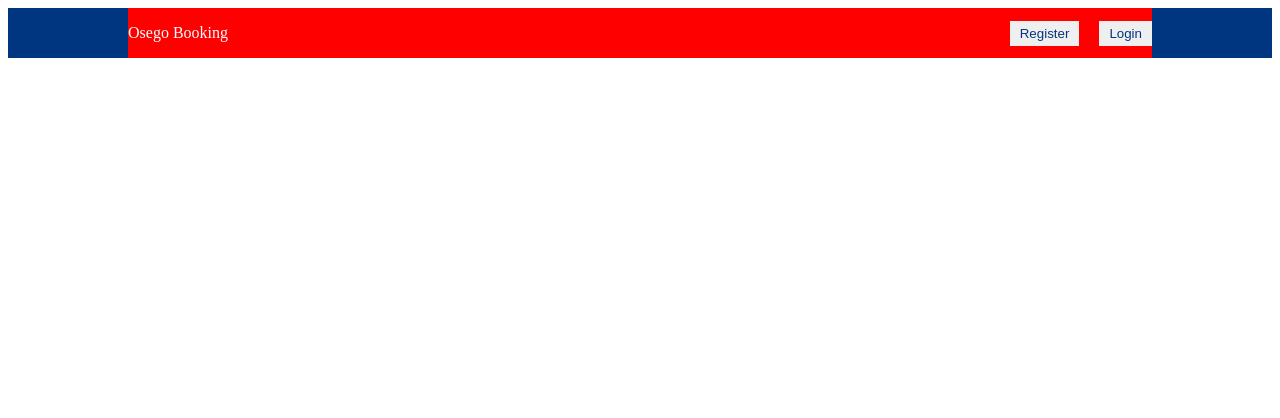
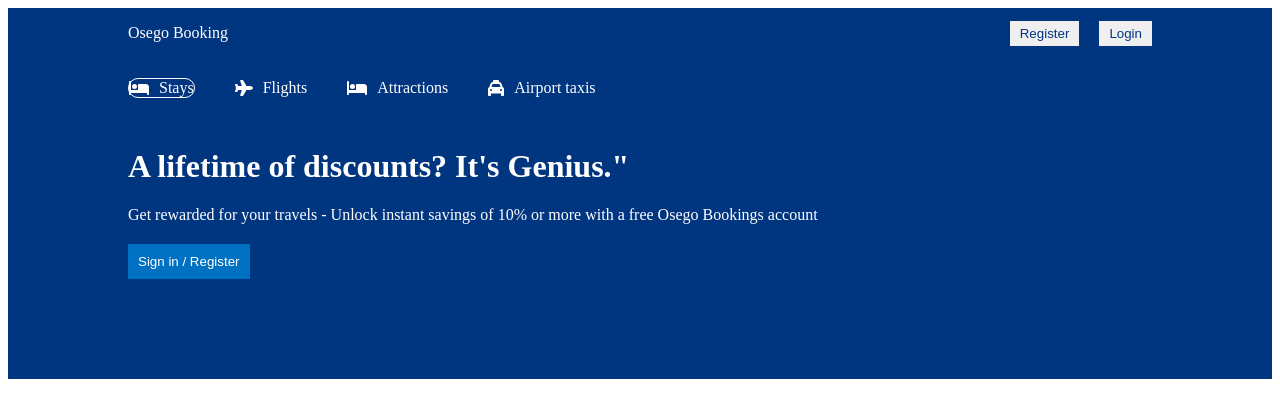
Before and after one commit to OsegoTech/rentals-booking-client, a React (Vite) app: page / in a window 1280 px wide. Shown: the top 418 px of the page. Built offline with nearby package versions, Linux system fonts and the light colour scheme.

Commit message:
Header Design

```diff
--- a/package.json
+++ b/package.json
@@ -9,6 +9,10 @@
     "preview": "vite preview"
   },
   "dependencies": {
+    "@fortawesome/fontawesome-svg-core": "^6.4.0",
+    "@fortawesome/free-regular-svg-icons": "^6.4.0",
+    "@fortawesome/free-solid-svg-icons": "^6.4.0",
+    "@fortawesome/react-fontawesome": "^0.2.0",
     "react": "^18.2.0",
     "react-dom": "^18.2.0",
     "react-router-dom": "^6.10.0"
--- a/src/components/header/Header.jsx
+++ b/src/components/header/Header.jsx
@@ -1,7 +1,36 @@
 import "./header.css"
+import {FontAwesomeIcon} from "@fortawesome/react-fontawesome";
+import {faBed, faCar, faPlane, faTaxi} from "@fortawesome/free-solid-svg-icons";
+
 const Header = () => {
     return(
-        <div className="header">Header</div>
+        <div className="header">
+            <div className="headerContainer">
+                <div className="headerList">
+                    <div className="headerListItem active">
+                        <FontAwesomeIcon icon={faBed}/>
+                        <span>Stays</span>
+                    </div>
+                    <div className="headerListItem">
+                        <FontAwesomeIcon icon={faPlane}/>
+                        <span>Flights</span>
+                    </div>
+                    <div className="headerListItem">
+                        <FontAwesomeIcon icon={faBed}/>
+                        <span>Attractions</span>
+                    </div>
+                    <div className="headerListItem">
+                        <FontAwesomeIcon icon={faTaxi}/>
+                        <span>Airport taxis</span>
+                    </div>
+                </div>
+                <h1 className="headerTitle">A lifetime of discounts? It's Genius."</h1>
+                <p className="headerDesc">
+                    Get rewarded for your travels - Unlock instant savings of 10% or more with a free Osego Bookings account
+                </p>
+                <button className="headerBtn">Sign in / Register</button>
+            </div>
+        </div>
     )
 }
 
--- a/src/components/header/header.css
+++ b/src/components/header/header.css
@@ -0,0 +1,42 @@
+.header{
+    background-color: #003580;
+    color: white;
+    display: flex;
+    justify-content: center;
+}
+
+.headerContainer{
+    width: 100%;
+    max-width: 1024px;
+    margin: 20px 0 100px 0;
+}
+
+.headerList{
+    display: flex;
+    gap: 40px;
+    margin-bottom: 50px;
+}
+
+.headerListItem{
+    display: flex;
+    align-items: center;
+    gap: 10px;
+}
+
+.headerListItem.active{
+    border: 1px solid white;
+    border-radius: 10px;
+}
+
+.headerDesc{
+    margin: 20px 0;
+}
+
+.headerBtn{
+    background-color: #0071c2;
+    color: white;
+    font-weight: 500;
+    border: none;
+    padding: 10px;
+    cursor: pointer;
+}
--- a/src/components/navbar/navbar.css
+++ b/src/components/navbar/navbar.css
@@ -8,7 +8,7 @@
 .navContainer{
     width: 100%;
     max-width: 1024px;
-    background-color: red;
+    /*background-color: red;*/
     color: white;
     display: flex;
     align-items: center;
--- a/src/pages/home/Home.jsx
+++ b/src/pages/home/Home.jsx
@@ -1,9 +1,11 @@
 import "./home.css"
 import Navbar from "../../components/navbar/Navbar.jsx";
+import Header from "../../components/header/Header.jsx";
 const Home = () => {
     return(
         <div>
             <Navbar/>
+            <Header/>
         </div>
     )
 }
```
Also changed, not shown: 1 other file (tests, documents, lock files or other folders).
